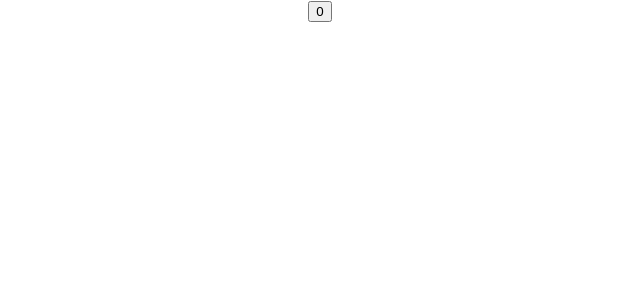
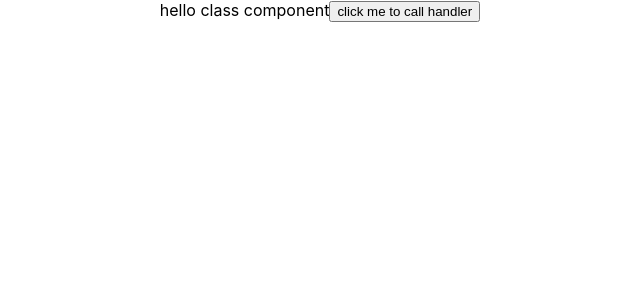
Before and after one commit to audelqua/render-huge-list, a React (Create React App) app: page / in a window 1280 px wide. Shown: the top 300 px of the page, without its empty margins (320-960 px from the left). Built offline with nearby package versions, Linux system fonts and the light colour scheme.

Commit message:
try using bind method

```diff
--- a/src/App.js
+++ b/src/App.js
@@ -8,6 +8,8 @@ import SampleOfUseCallback from './components/sampleOfUseCallback'
 import SampleOfUseRef from './components/sampleOfUseRef'
 import SampleOfUseMemo from './components/sampleOfUseMemo'
 import SampleOfUseTransition from './components/sampleOfUseTransition'
+import UsingOfBindMethod from './components/sampleOfUsingBind'
+
 
 import styled from 'styled-components'
 import 'react-virtualized/styles.css'; // only needs to be imported once
@@ -15,7 +17,7 @@ import 'react-virtualized/styles.css'; // only needs to be imported once
 function App() {
   return (
     <div className="App">
-      <SampleOfUseTransition />
+      <UsingOfBindMethod />
     </div>
   );
 }
--- /dev/null
+++ b/src/components/sampleOfUsingBind/index.jsx
@@ -0,0 +1,61 @@
+import React, { Component } from 'react'
+
+//version with unbounded method to constructor **********************************************
+class UsingOfBindMethod extends Component {
+    constructor(props) {
+        super(props)
+        this.state = {
+            name: 'ali'
+        }
+    }
+
+    handleClick() {
+        console.log('name is', this.state.name);
+    }
+
+    render() {
+        return (
+            <div>
+                <span>hello class component</span>
+                <button onClick={() => this.handleClick()}>
+                    click me to call handler
+                </button>
+            </div>
+        )
+    }
+}
+export default UsingOfBindMethod
+//version with unbounded method to constructor **********************************************
+
+
+//version with bounded method to constructor **********************************************
+// class UsingOfBindMethod extends Component {
+//     constructor(props) {
+//         super(props)
+//         this.state = {
+//             name: 'ali'
+//         }
+//         this.handleClick = this.handleClick.bind(this)
+//     }
+
+//     handleClick() {
+//         console.log('name is', this.state.name);
+//     }
+
+//     render() {
+//         return (
+//             <div>
+//                 <span>hello class component</span>
+//                 <button onClick={() => this.handleClick()}>
+//                     click me to call handler
+//                 </button>
+//             </div>
+//         )
+//     }
+// }
+// export default UsingOfBindMethod
+//version with bounded method to constructor **********************************************
+
+
+
+// important this here is that bounded one and unbounded one are work exactly the same
```
